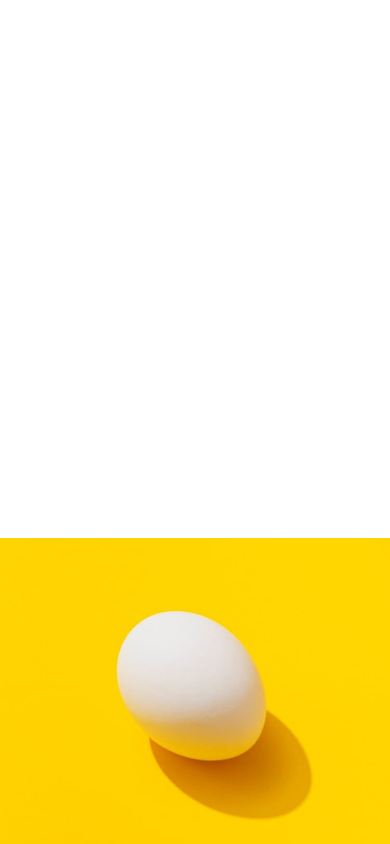
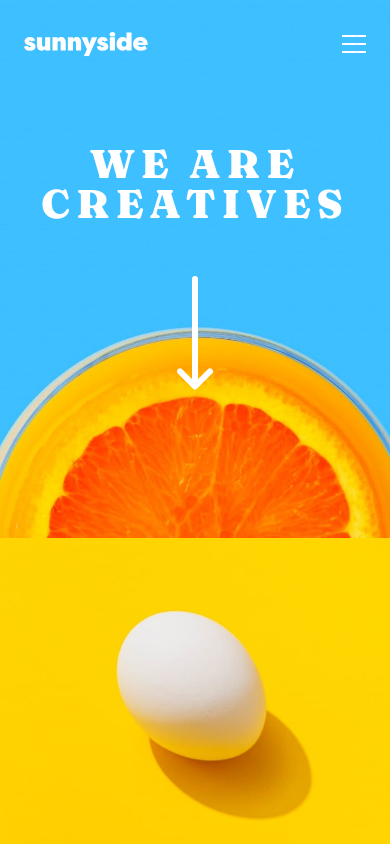
Before and after one commit to MrBradley815/sunnyside, a plain HTML site: page index.html in a window 390 px wide. Shown: the top 844 px of the page. Drawn offline with Linux system fonts and the light colour scheme; the site is published under a folder, as on GitHub Pages, so addresses that start at the root find nothing.

Commit message:
updated css file src's

```diff
--- a/styles.css
+++ b/styles.css
@@ -80,7 +80,7 @@ img {
 /* HEADER */
 header {
   min-height: 80rem;
-  background-image: url(/images/desktop/image-header.jpg);
+  background-image: url(images/desktop/image-header.jpg);
   background-repeat: no-repeat;
   background-size: cover;
   background-position: center bottom;
@@ -466,7 +466,7 @@ footer ul {
 
 @media (max-width: 599px) {
   header {
-    background-image: url(/images/mobile/image-header.jpg);
+    background-image: url(images/mobile/image-header.jpg);
     min-height: 53.8rem;
   }
   .nav {
```
